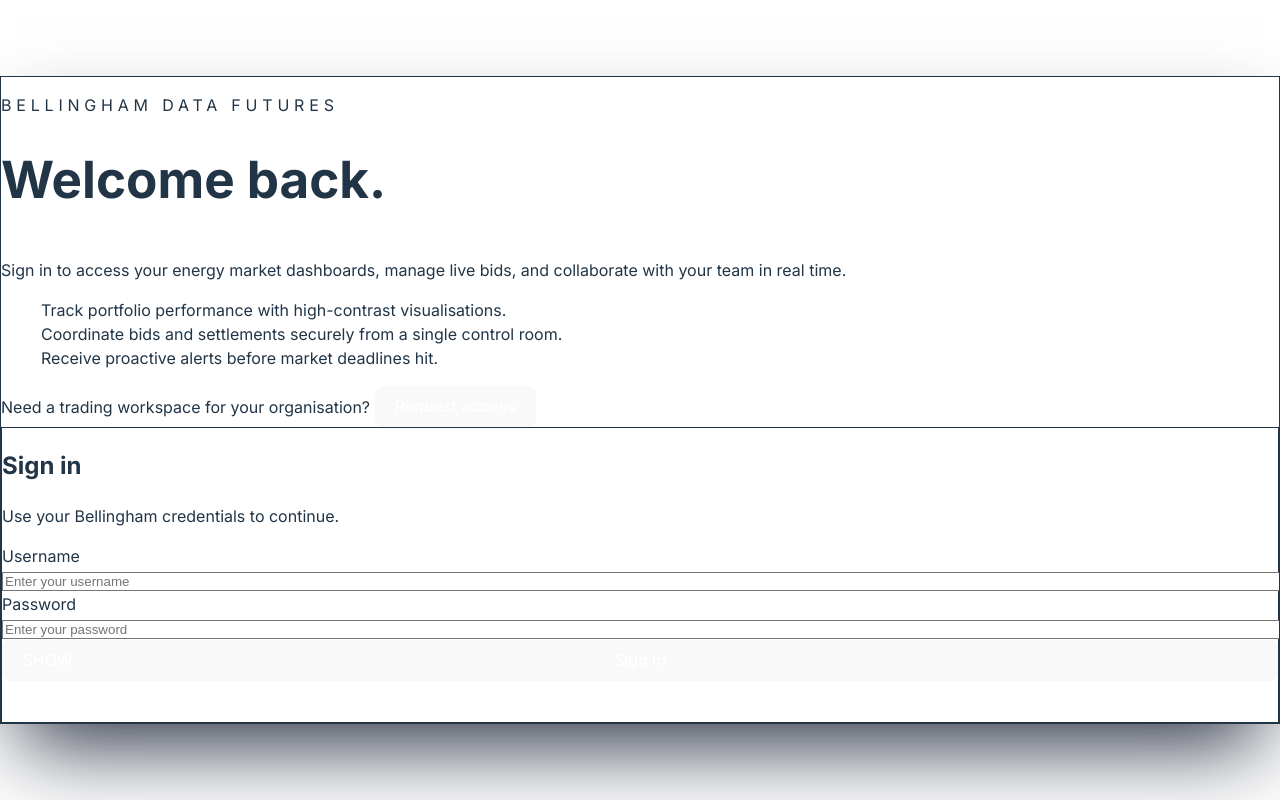
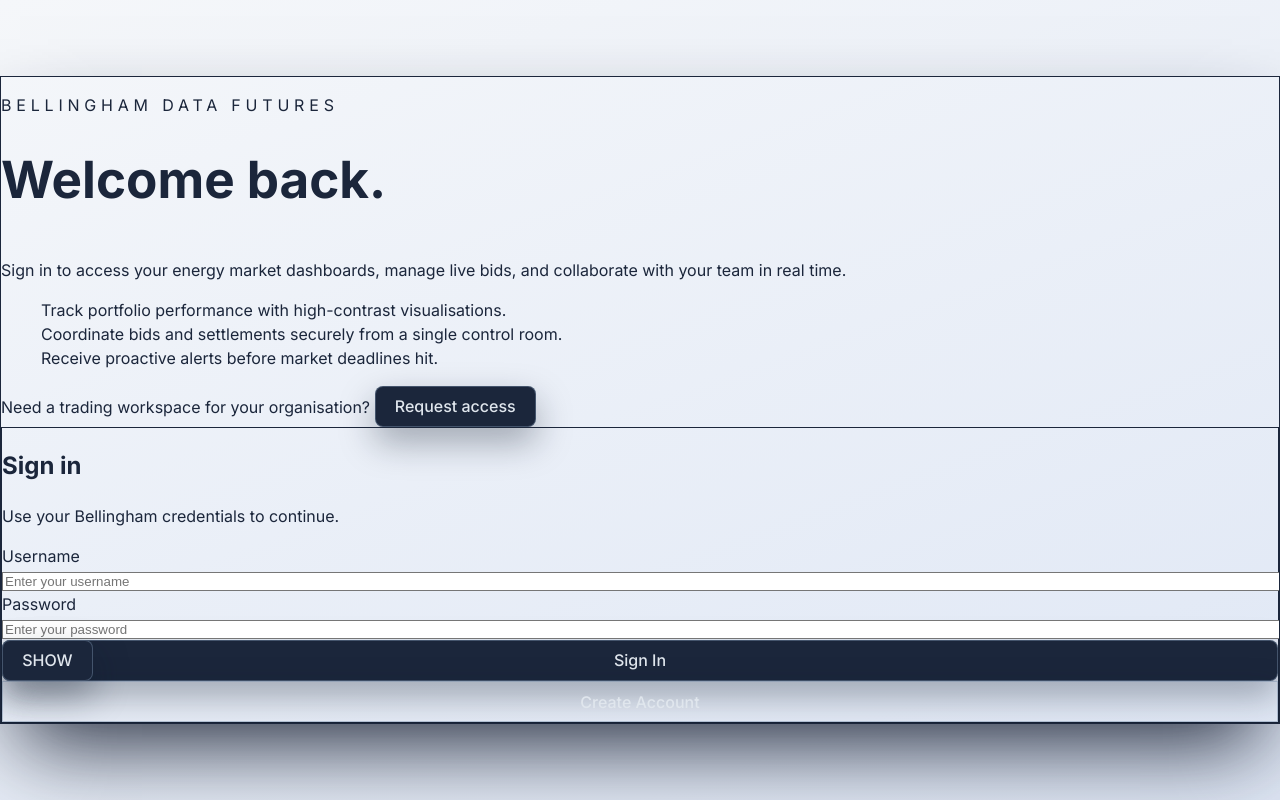
Before and after one commit to cbellingham/bellingham-platform, a React (Vite) app in the folder bellingham-frontend/: page /login in a window 1280 px wide. Built offline with nearby package versions, Linux system fonts and the light colour scheme; no server answers.

Commit message:
feat: apply deep navy base theme

```diff
--- a/bellingham-frontend/src/components/Layout.jsx
+++ b/bellingham-frontend/src/components/Layout.jsx
@@ -3,7 +3,13 @@ import Header from "./Header";
 import NotificationPopup from "./NotificationPopup";
 
 const Layout = ({ children, onLogout }) => (
-    <div className="flex min-h-screen flex-col bg-slate-950 font-sans text-slate-100">
+    <div
+        className="flex min-h-screen flex-col font-sans text-contrast"
+        style={{
+            backgroundColor: 'var(--bg-color)',
+            backgroundImage: 'var(--bg-gradient)',
+        }}
+    >
         <a href="#main-content" className="skip-link">
             Skip to main content
         </a>
--- a/bellingham-frontend/src/components/Login.jsx
+++ b/bellingham-frontend/src/components/Login.jsx
@@ -48,7 +48,13 @@ const Login = () => {
         : "border-slate-700/80 focus:border-sky-400 focus:ring-sky-500/50";
 
     return (
-        <div className="min-h-screen bg-slate-950 text-slate-100">
+        <div
+            className="min-h-screen text-contrast"
+            style={{
+                backgroundColor: 'var(--bg-color)',
+                backgroundImage: 'var(--bg-gradient)',
+            }}
+        >
             <div className="mx-auto flex min-h-screen w-full max-w-6xl items-center justify-center px-6 py-16">
                 <div className="relative w-full overflow-hidden rounded-3xl border border-slate-800/70 bg-slate-900/70 shadow-[0_40px_80px_-20px_rgba(15,23,42,0.9)] backdrop-blur">
                     <div className="pointer-events-none absolute inset-0 opacity-60" aria-hidden="true">
--- a/bellingham-frontend/src/components/Signup.jsx
+++ b/bellingham-frontend/src/components/Signup.jsx
@@ -269,7 +269,13 @@ const Signup = () => {
     };
 
     return (
-        <div className="flex flex-col min-h-screen bg-base text-contrast font-sans">
+        <div
+            className="flex flex-col min-h-screen text-contrast font-sans"
+            style={{
+                backgroundColor: 'var(--bg-color)',
+                backgroundImage: 'var(--bg-gradient)',
+            }}
+        >
             <Header />
             <div className="relative flex flex-col flex-1 items-center justify-center">
                 <Button
--- a/bellingham-frontend/src/index.css
+++ b/bellingham-frontend/src/index.css
@@ -3,8 +3,11 @@
 @tailwind utilities;
 
 :root {
-  --bg-color: #000;
-  --text-color: #fff;
+  --bg-color: #0d1b2a;
+  --bg-surface: #1b263b;
+  --bg-gradient: linear-gradient(160deg, #0d1b2a 0%, #1b263b 100%);
+  --text-color: #e0e6ed;
+  --focus-ring: rgba(119, 141, 169, 0.65);
 }
 
 a {
@@ -18,6 +21,8 @@ body {
   min-width: 320px;
   min-height: 100vh;
   background-color: var(--bg-color);
+  background-image: var(--bg-gradient);
+  background-attachment: fixed;
   color: var(--text-color);
   font-family: 'Inter', sans-serif;
   line-height: 1.5;
@@ -34,11 +39,11 @@ body {
   left: 0;
   transform: translateY(-120%);
   padding: 0.75rem 1.25rem;
-  background-color: #0f172a;
-  color: #f8fafc;
+  background-color: rgba(27, 38, 59, 0.95);
+  color: var(--text-color);
   font-weight: 600;
   border-bottom-right-radius: 0.75rem;
-  box-shadow: 0 10px 30px rgba(15, 23, 42, 0.45);
+  box-shadow: 0 10px 30px rgba(13, 27, 42, 0.45);
   transition: transform 0.2s ease;
   z-index: 50;
 }
@@ -55,34 +60,41 @@ h1 {
 
 button {
   border-radius: 8px;
-  border: 1px solid transparent;
+  border: 1px solid rgba(119, 141, 169, 0.35);
   padding: 0.6em 1.2em;
   font-size: 1em;
   font-weight: 500;
   font-family: inherit;
-  background-color: #1a1a1a;
-  color: #fff;
+  background-color: rgba(27, 38, 59, 0.85);
+  color: var(--text-color);
+  box-shadow: 0 15px 35px rgba(13, 27, 42, 0.35);
   cursor: pointer;
   transition: border-color 0.25s;
 }
 button:hover {
-  border-color: #646cff;
+  border-color: #778da9;
+  background-color: rgba(27, 38, 59, 0.95);
 }
 button:focus,
 button:focus-visible {
-  outline: 4px auto -webkit-focus-ring-color;
+  outline: 2px solid var(--focus-ring);
+  outline-offset: 2px;
 }
 
 @media (prefers-color-scheme: light) {
   :root {
-    --bg-color: #ffffff;
-    --text-color: #213547;
+    --bg-color: #f5f7fa;
+    --bg-surface: #e4ebf7;
+    --bg-gradient: linear-gradient(160deg, #f5f7fa 0%, #dfe7f5 100%);
+    --text-color: #1b263b;
+    --focus-ring: rgba(29, 78, 216, 0.55);
   }
   a:hover {
-    color: #747bff;
+    color: #1d4ed8;
   }
   button {
-    background-color: #f9f9f9;
-    color: #fff;
+    background-color: #1b263b;
+    color: #e0e6ed;
+    border-color: rgba(119, 141, 169, 0.45);
   }
 }
--- a/bellingham-frontend/tailwind.config.js
+++ b/bellingham-frontend/tailwind.config.js
@@ -6,8 +6,9 @@ export default {
   theme: {
     extend: {
       colors: {
-        base: '#000',
-        contrast: '#fff',
+        base: '#0d1b2a',
+        surface: '#1b263b',
+        contrast: '#e0e6ed',
         primary: '#1d4ed8',
         secondary: '#3b82f6',
         accent: '#ef4444'
```
